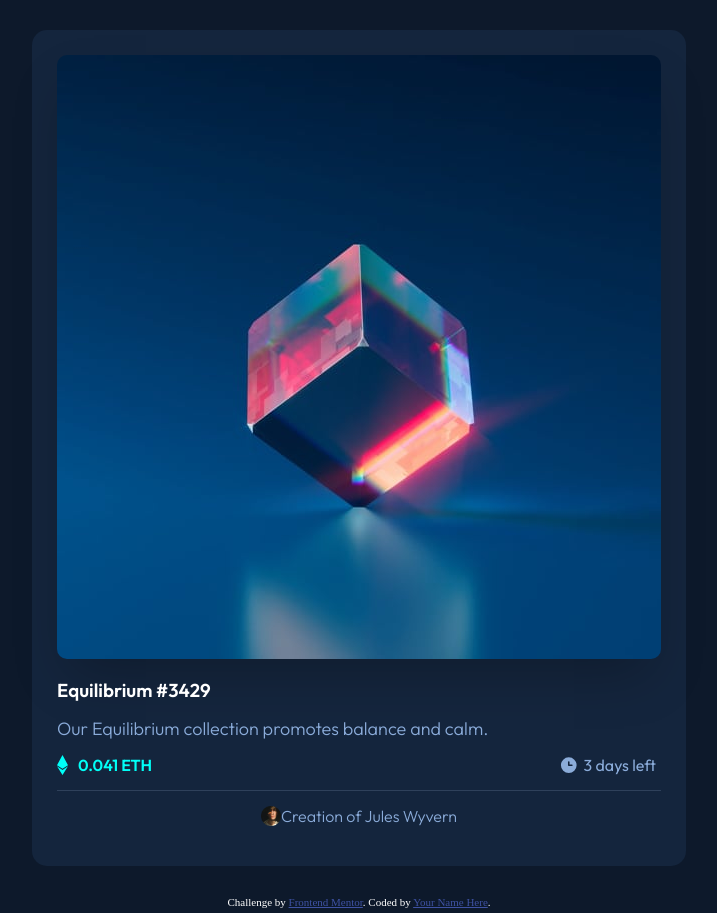
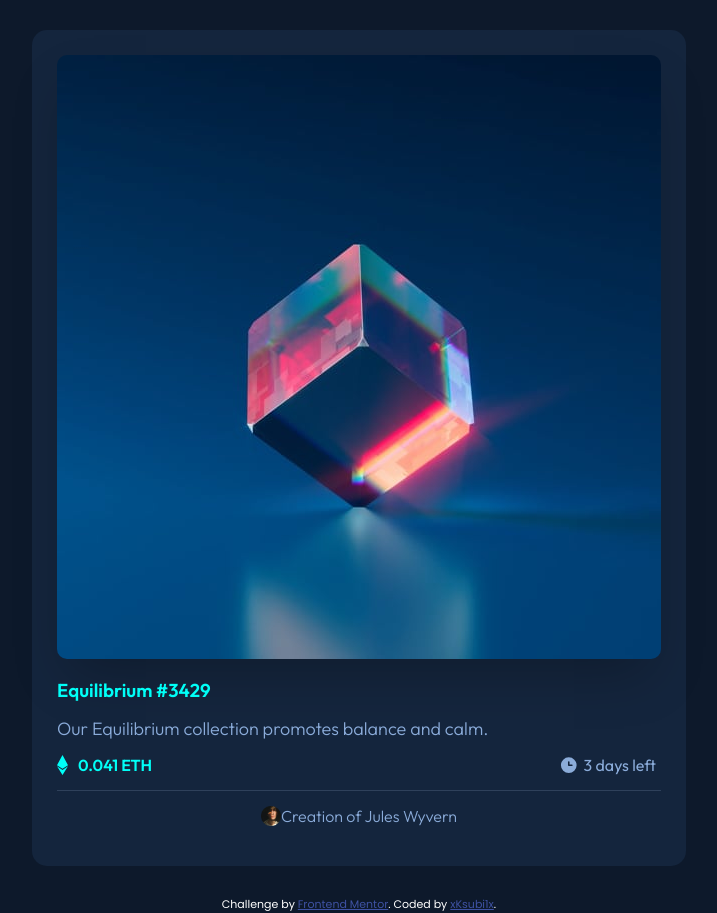
Before and after one commit to Ksubi1x/nft-card, a plain HTML site: page index.html in a window 1280 px wide. In both pictures the pointer is over the element "Equilibrium #3429". Shown: the whole page, without its empty margins (281-998 px from the left). Drawn offline with Linux system fonts and the light colour scheme.

Commit message:
finished project

```diff
--- a/index.html
+++ b/index.html
@@ -8,8 +8,9 @@
   <link rel="stylesheet" href="style.css">
   <title>Frontend Mentor | NFT preview card component</title>
   <link href="https://fonts.googleapis.com/css2?family=Outfit:wght@300;400;600&display=swap" rel="stylesheet">
+  <link href="https://fonts.googleapis.com/css2?family=Poppins&display=swap" rel="stylesheet">
 
-  <!-- Feel free to remove these styles or customise in your own stylesheet 👍 -->
+
   <style>
     .attribution { font-size: 11px; text-align: center; }
     .attribution a { color: hsl(228, 45%, 44%); }
@@ -40,7 +41,8 @@
         <div class="line"></div>
         <div class="creator">
           <img class="pfp" src="./images/image-avatar.png" alt="profile picture">
-          <p>Creation of Jules Wyvern</p>
+          <p>Creation of <span class="jules">Jules Wyvern</span></p>
+
         </div>
       </section>
 
@@ -59,7 +61,7 @@
 
   <div class="attribution">
     Challenge by <a href="https://www.frontendmentor.io?ref=challenge" target="_blank">Frontend Mentor</a>.
-    Coded by <a href="#">Your Name Here</a>.
+    Coded by <a href="#">xKsubi1x</a>.
   </div>
 </body>
 </html>
--- a/style.css
+++ b/style.css
@@ -12,6 +12,7 @@ body {
     display: flex;
     justify-content: center;
 
+
 }
 
 .card {
@@ -24,12 +25,20 @@ body {
 
 
 
+
+
 .name {
     font-family: "Outfit", sans-serif;
     font-weight: 600;
     margin: 15px 0px;
     color: hsl(0, 0%, 100%);
 }
+
+.name:hover {
+    cursor: pointer;
+    color: hsl(178, 100%, 50%);
+}
+
 
 .desc {
     font-family: "Outfit", sans-serif;
@@ -90,6 +99,10 @@ body {
     text-align: center;
 }
 
+.jules:hover {
+    color: hsl(178, 100%, 50%);
+    cursor: pointer;
+}
 .pfp {
     width: 20px;
 
@@ -107,8 +120,11 @@ body {
     border-radius: 10px;
     box-shadow: 0 25px 50px -12px rgb(0 0 0 / 0.25);
 
+
 }
 
 .attribution {
     color: hsl(0, 0%, 100%);
+    font-family: 'Poppins', sans-serif;
+
 }
```
Also changed, not shown: 2 other files.
